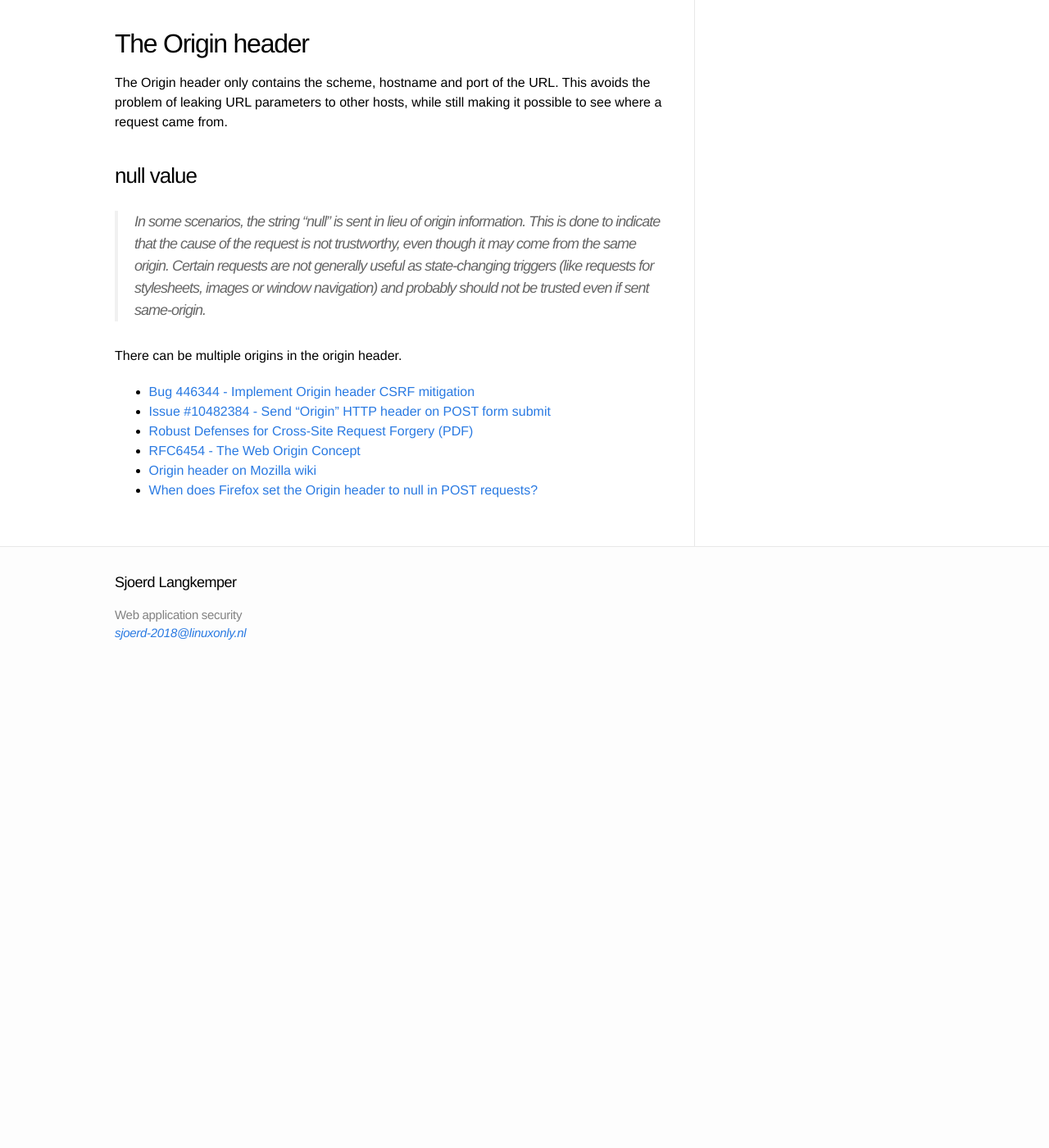
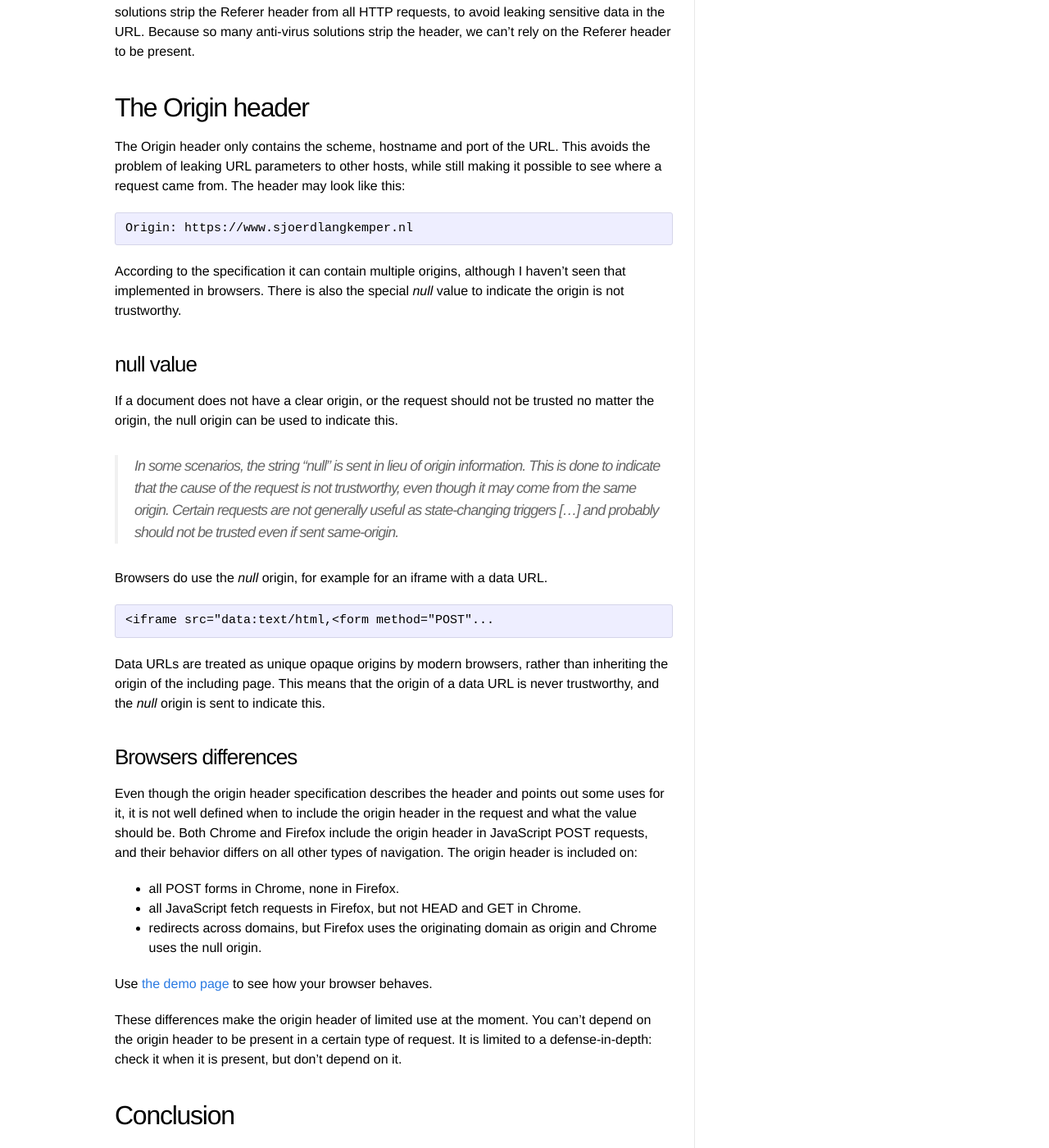
Before and after one commit to Sjord/Sjord.github.io, a Jekyll site: the page built from _posts/2018-03-21-prevent-csrf-with-the-origin-http-request-header.md, in a window 1280 px wide and 1400 px high, scrolled down 997 px. Shown: the whole window at 82% size. Built offline with Jekyll 4.4.1, drawn with Linux system fonts in a browser that asks for light colours; before the commit the page ends 1811 px from its top, so only the background shows below that; some of the changed text lies outside the part shown.

Commit message:
Finish origin header post

```diff
--- a/_posts/2018-03-21-prevent-csrf-with-the-origin-http-request-header.md
+++ b/_posts/2018-03-21-prevent-csrf-with-the-origin-http-request-header.md
@@ -4,6 +4,8 @@
 thumbnail: switchboard-240.jpg
 date: 2018-08-01
 ---
+
+The Origin header in a HTTP request indicates where the request originated from. This can be useful in preventing cross-site request forgery.
 
 <!-- photo source https://www.flickr.com/photos/88121076@N02/8455371254 -->
 
@@ -21,13 +23,41 @@
 
 ## The Origin header
 
-The Origin header only contains the scheme, hostname and port of the URL. This avoids the problem of leaking URL parameters to other hosts, while still making it possible to see where a request came from.
+The Origin header only contains the scheme, hostname and port of the URL. This avoids the problem of leaking URL parameters to other hosts, while still making it possible to see where a request came from. The header may look like this:
+
+    Origin: https://www.sjoerdlangkemper.nl
+
+According to the specification it can contain multiple origins, although I haven't seen that implemented in browsers. There is also the special _null_ value to indicate the origin is not trustworthy.
 
 ### null value
 
-> In some scenarios, the string "null" is sent in lieu of origin information. This is done to indicate that the cause of the request is not trustworthy, even though it may come from the same origin. Certain requests are not generally useful as state-changing triggers (like requests for stylesheets, images or window navigation) and probably should not be trusted even if sent same-origin.
+If a document does not have a clear origin, or the request should not be trusted no matter the origin, the null origin can be used to indicate this.
 
-There can be multiple origins in the origin header.
+> In some scenarios, the string "null" is sent in lieu of origin information. This is done to indicate that the cause of the request is not trustworthy, even though it may come from the same origin. Certain requests are not generally useful as state-changing triggers [...] and probably should not be trusted even if sent same-origin.
+
+Browsers do use the _null_ origin, for example for an iframe with a data URL.
+
+    <iframe src="data:text/html,<form method="POST"...
+
+Data URLs are treated as unique opaque origins by modern browsers, rather than inheriting the origin of the including page. This means that the origin of a data URL is never trustworthy, and the _null_ origin is sent to indicate this.
+
+### Browsers differences
+
+Even though the origin header specification describes the header and points out some uses for it, it is not well defined when to include the origin header in the request and what the value should be. Both Chrome and Firefox include the origin header in JavaScript POST requests, and their behavior differs on all other types of navigation. The origin header is included on:
+
+* all POST forms in Chrome, none in Firefox.
+* all JavaScript fetch requests in Firefox, but not HEAD and GET in Chrome.
+* redirects across domains, but Firefox uses the originating domain as origin and Chrome uses the null origin.
+
+Use [the demo page](https://demo.sjoerdlangkemper.nl/origin.php) to see how your browser behaves.
+
+These differences make the origin header of limited use at the moment. You can't depend on the origin header to be present in a certain type of request. It is limited to a defense-in-depth: check it when it is present, but don't depend on it.
+
+## Conclusion
+
+Checking the origin header is a good additional measure to prevent cross-site request forgery and related attacks. Although it is already implemented in browsers, its behavior is not defined enough to depend on the origin header to be present in particular requests.
+
+## Read more
 
 * [Bug 446344 - Implement Origin header CSRF mitigation](https://bugzilla.mozilla.org/show_bug.cgi?id=446344)
 * [Issue #10482384 - Send "Origin" HTTP header on POST form submit](https://developer.microsoft.com/en-us/microsoft-edge/platform/issues/10482384/)
```
